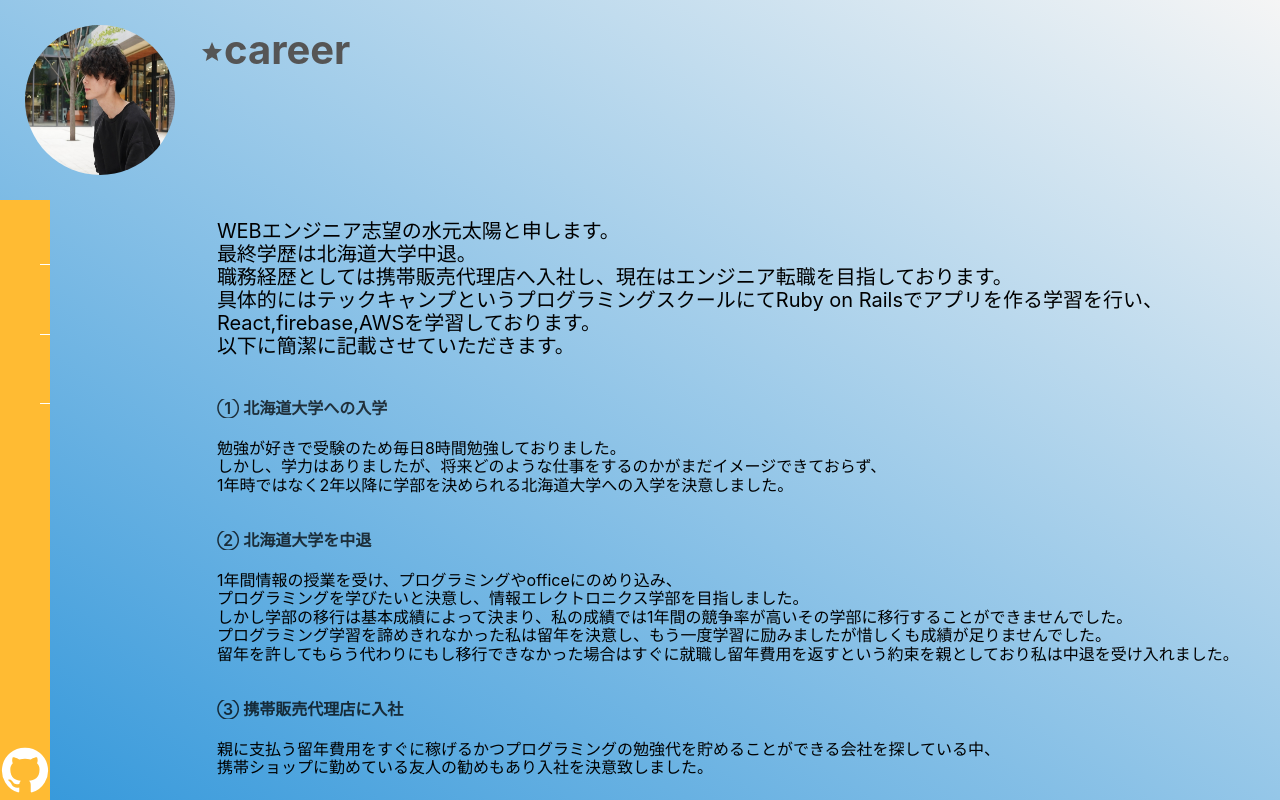
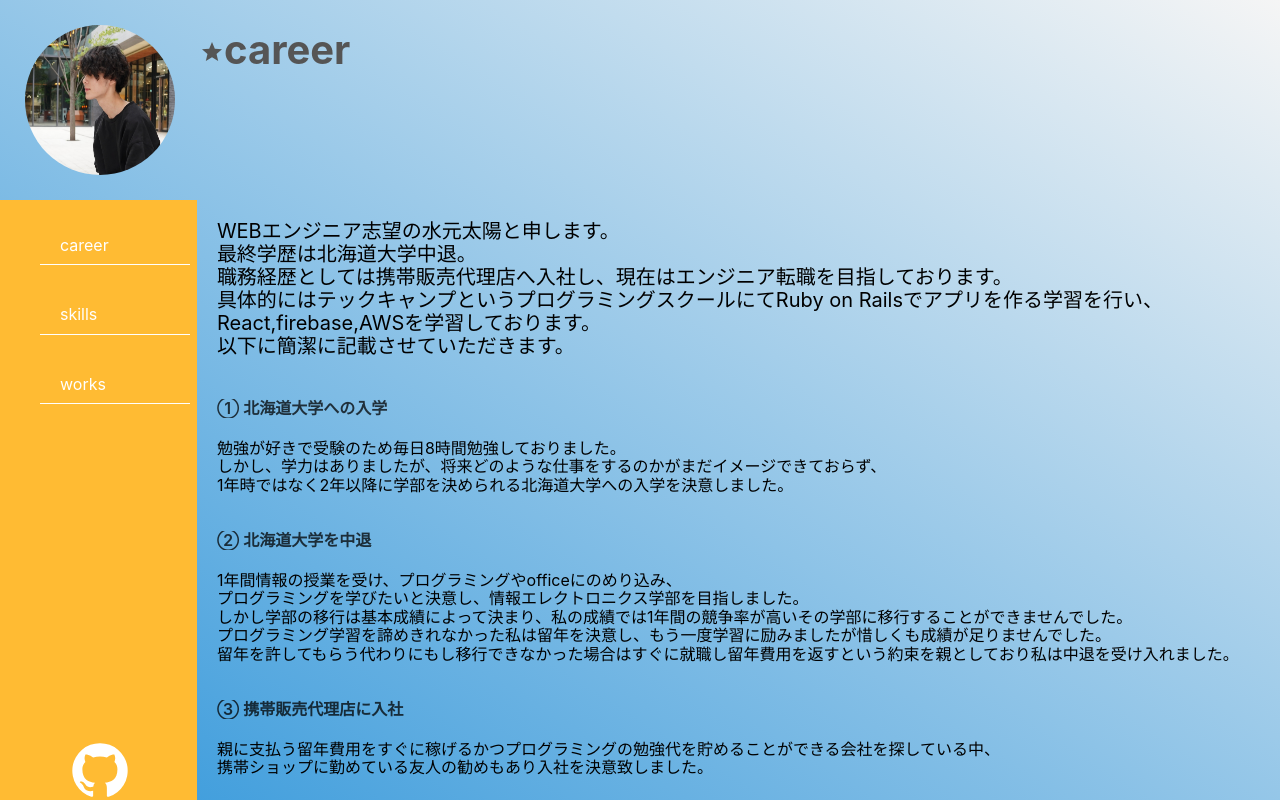
Before and after one commit to Taiyo86-create/myportfolio, a React (Create React App) app: page / in a window 1280 px wide. Built offline with nearby package versions, Linux system fonts and the light colour scheme.

Commit message:
Update Sidebar.css

```diff
--- a/src/components/Sidebar/Sidebar.css
+++ b/src/components/Sidebar/Sidebar.css
@@ -1,18 +1,15 @@
 .sideBar{
     height: calc(100vh - 200px);
     width: 200px;
+    box-sizing: border-box;
 }
 
 .sidebarOptions{
     position: relative;
     height: calc(100vh - 200px);
     background-color:  #ffbb33;
-    width: 50px;
+    width: 200px;
     transition: width 0.3s;
-}
-
-.sidebarOptions:hover{
-    width: 200px;
 }
 
 
```
